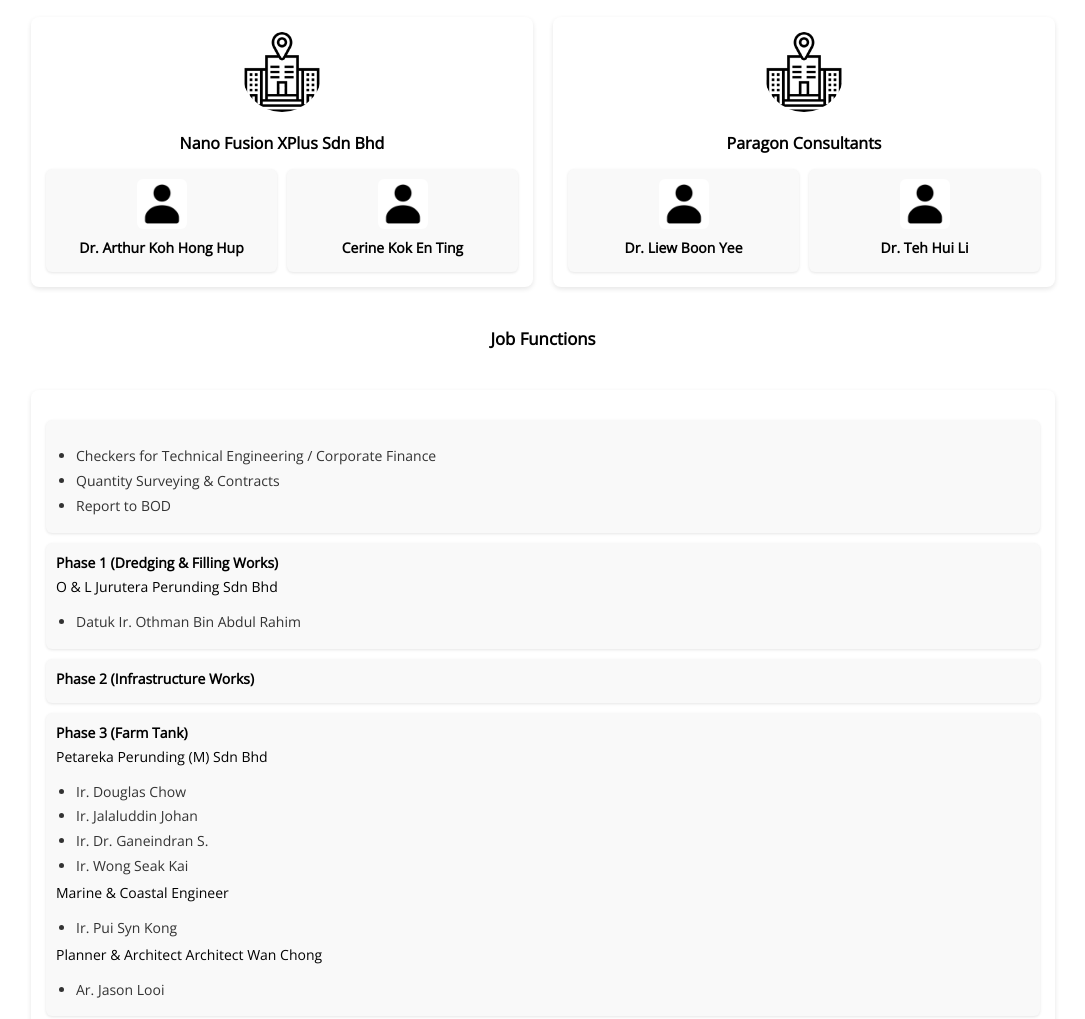
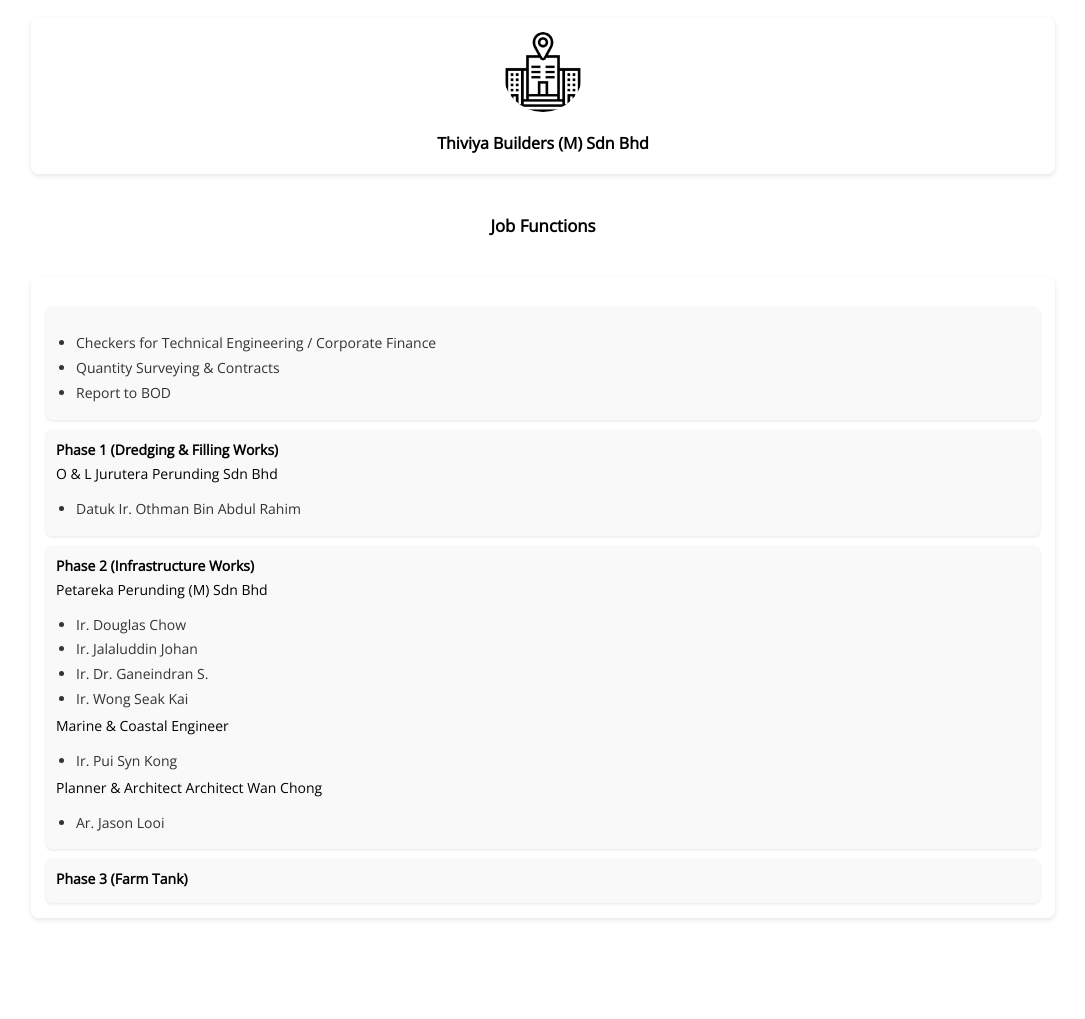
Before and after one commit to aikobuny/pwtcoil, a plain HTML site: page index.html in a window 1280 px wide. Shown: the part 1940-2959 px from the top of the page, without its empty margins (97-1182 px from the left). Drawn offline with nearby package versions, Linux system fonts and the light colour scheme.

Commit message:
Thiviya & Petareka

```diff
--- a/index.html
+++ b/index.html
@@ -79,8 +79,8 @@
       <div class="grid" style="margin-top: 5vh;">
         <div class="card">
           <img src="assets/images/building_placeholder.png" class="profile-picture">
-          <div class="name">Nano Fusion XPlus Sdn Bhd</div>
-          <div class="nested-cards">
+          <div class="name">Thiviya Builders (M) Sdn Bhd</div>
+          <!--div class="nested-cards">
             <div class="nested-card">
               <img src="assets/images/pfp_placeholder.jpg">
               <div class="nested-card-title">Dr. Arthur Koh Hong Hup</div>
@@ -89,21 +89,7 @@
               <img src="assets/images/pfp_placeholder.jpg">
               <div class="nested-card-title">Cerine Kok En Ting</div>
             </div>
-          </div>
-        </div>
-        <div class="card">
-          <img src="assets/images/building_placeholder.png" class="profile-picture">
-          <div class="name">Paragon Consultants</div>
-          <div class="nested-cards">
-            <div class="nested-card">
-              <img src="assets/images/pfp_placeholder.jpg">
-              <div class="nested-card-title">Dr. Liew Boon Yee</div>
-            </div>
-            <div class="nested-card">
-              <img src="assets/images/pfp_placeholder.jpg">
-              <div class="nested-card-title">Dr. Teh Hui Li</div>
-            </div>
-          </div>
+          </div-->
         </div>
       </div>
       <h2 class="grid-title" style="margin-top: 5vh;">Job Functions</h2>
@@ -128,9 +114,6 @@
               </div>
               <div class="nested-card">
                 <div class="nested-card-title" style="text-align: left;">Phase 2 (Infrastructure Works)</div>
-              </div>
-              <div class="nested-card">
-                <div class="nested-card-title" style="text-align: left;">Phase 3 (Farm Tank)</div>
                 <div style="text-align: left;">
                   Petareka Perunding (M) Sdn Bhd
                   <ul>
@@ -148,6 +131,9 @@
                     <li>Ar. Jason Looi</li>
                   </ul>
                 </div>
+              </div>
+              <div class="nested-card">
+                <div class="nested-card-title" style="text-align: left;">Phase 3 (Farm Tank)</div>
               </div>
             </div>
         </div>
```
